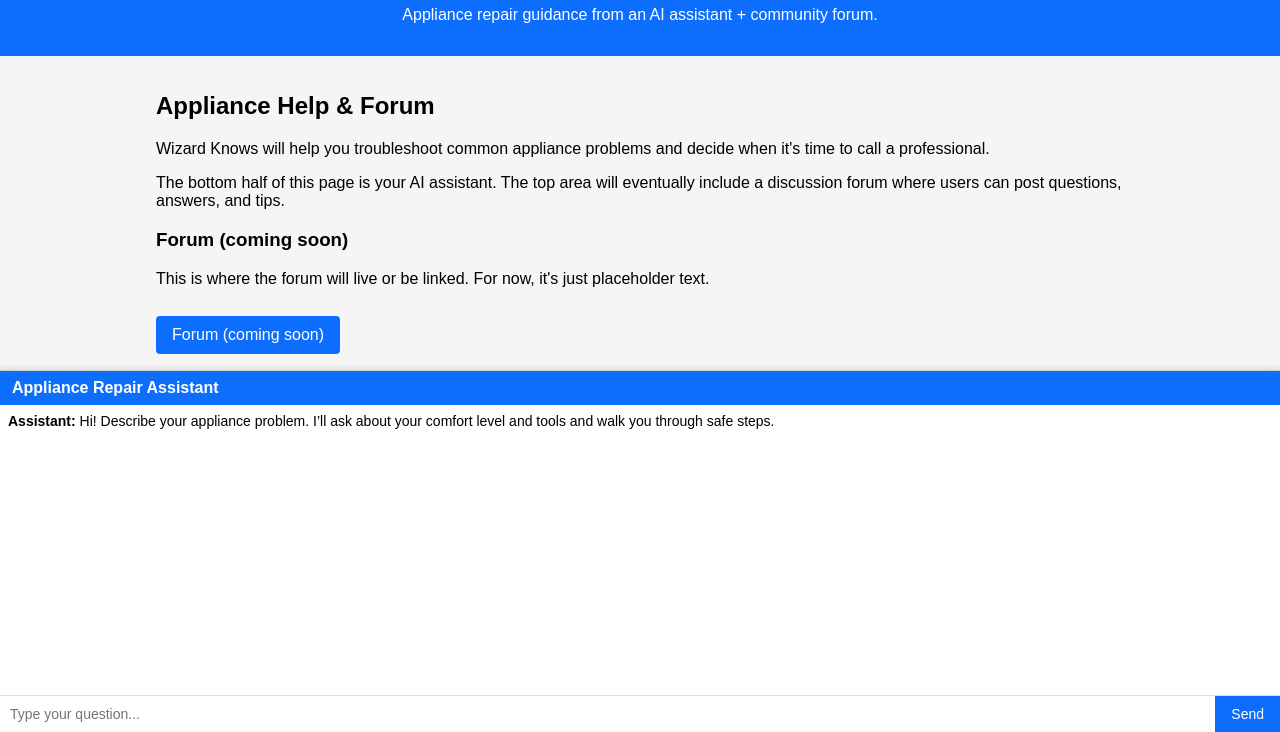
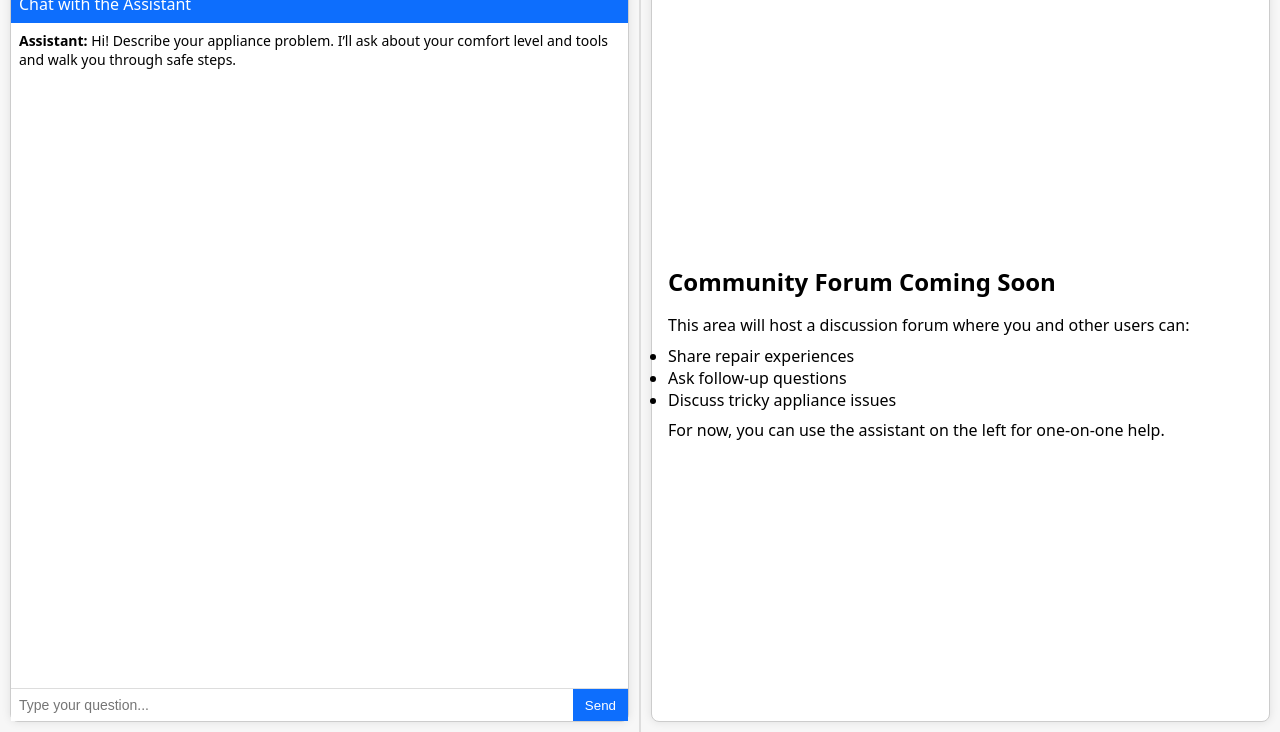
Before and after one commit to Wizardknows/WizardKnows, a website: page index.html in a window 1280 px wide. Shown: the part 68-800 px from the top of the page. Drawn offline with Linux system fonts and the light colour scheme.

Commit message:
Add split layout with live chatbot

```diff
--- a/index.html
+++ b/index.html
@@ -1,135 +1,182 @@
-<!doctype html>
-<html>
+<!DOCTYPE html>
+<html lang="en">
 <head>
-  <meta charset="utf-8">
-  <title>Wizard Knows - Appliance Help</title>
+  <meta charset="UTF-8" />
+  <title>Wizard Knows – Appliance Help</title>
+  <meta name="viewport" content="width=device-width, initial-scale=1.0" />
   <style>
-    html, body {
+    * { box-sizing: border-box; margin: 0; padding: 0; }
+
+    body, html {
       height: 100%;
-      margin: 0;
-      padding: 0;
+      font-family: system-ui, -apple-system, BlinkMacSystemFont, "Segoe UI", sans-serif;
     }
-    body {
-      font-family: Arial, sans-serif;
-      background: #f5f5f5;
+
+    .page {
       display: flex;
-      flex-direction: column;
-      min-height: 100vh;
+      height: 100vh;
     }
-    header {
-      background: #0d6efd;
-      color: white;
-      padding: 16px;
-      text-align: center;
-    }
-    main {
-      flex: 1; /* takes remaining space above chat */
-      max-width: 1000px;
-      margin: 0 auto;
-      width: 100%;
-      padding: 16px;
-      box-sizing: border-box;
-    }
-    h1 {
-      margin-top: 0;
-    }
-    .btn {
-      display: inline-block;
-      padding: 10px 16px;
-      background: #0d6efd;
-      color: white;
-      text-decoration: none;
-      border-radius: 4px;
-      margin-top: 12px;
-    }
-    /* Chat section at the bottom, half screen height */
-    #chat-section {
-      height: 50vh; /* bottom half of the screen */
-      background: #ffffff;
-      border-top: 1px solid #ccc;
-      box-shadow: 0 -2px 6px rgba(0,0,0,0.1);
+
+    .left, .right {
+      flex: 1;
+      border-left: 1px solid #ddd;
+      border-right: 1px solid #ddd;
       display: flex;
       flex-direction: column;
     }
-    #chat-header {
-      background:#0d6efd;
-      color:white;
-      padding:8px 12px;
-      font-weight:bold;
+
+    .left {
+      border-left: none;
     }
+
+    .right {
+      border-right: none;
+    }
+
+    .panel-header {
+      padding: 10px 12px;
+      background: #0d6efd;
+      color: #fff;
+      font-weight: 600;
+    }
+
+    .panel-body {
+      flex: 1;
+      overflow: auto;
+      padding: 10px;
+      background: #f7f7f7;
+    }
+
+    /* Chat widget fills the left panel */
+    #ai-widget {
+      height: 100%;
+      border: 1px solid #ccc;
+      border-radius: 8px;
+      background: #fff;
+      display: flex;
+      flex-direction: column;
+      box-shadow: 0 0 10px rgba(0,0,0,0.1);
+    }
+
     #ai-chat-log {
-      flex:1;
-      padding:8px;
-      overflow-y:auto;
-      font-size:14px;
+      flex: 1;
+      padding: 8px;
+      overflow-y: auto;
+      font-size: 14px;
     }
-    #chat-input-row {
-      display:flex;
-      border-top:1px solid #ddd;
+
+    #ai-widget-footer {
+      display: flex;
+      border-top: 1px solid #ddd;
     }
+
     #ai-user-input {
-      flex:1;
-      border:none;
-      padding:10px;
-      font-size:14px;
-      outline:none;
+      flex: 1;
+      border: none;
+      padding: 8px;
+      font-size: 14px;
+      outline: none;
     }
+
     #ai-send-btn {
-      border:none;
-      background:#0d6efd;
-      color:white;
-      padding:0 16px;
-      cursor:pointer;
-      font-size:14px;
+      border: none;
+      background: #0d6efd;
+      color: #fff;
+      padding: 0 12px;
+      cursor: pointer;
+    }
+
+    #ai-send-btn:disabled {
+      opacity: 0.6;
+      cursor: default;
+    }
+
+    /* Simple right panel placeholder */
+    .coming-soon {
+      height: 100%;
+      border: 1px solid #ccc;
+      border-radius: 8px;
+      background: #fff;
+      padding: 16px;
+      box-shadow: 0 0 10px rgba(0,0,0,0.1);
+      display: flex;
+      flex-direction: column;
+      justify-content: center;
+      align-items: flex-start;
+      gap: 8px;
+    }
+
+    .coming-soon h2 {
+      margin-bottom: 8px;
+    }
+
+    .coming-soon p {
+      line-height: 1.4;
+    }
+
+    /* Responsive: stack on small screens */
+    @media (max-width: 800px) {
+      .page {
+        flex-direction: column;
+      }
+      .left, .right {
+        height: 50vh;
+      }
     }
   </style>
 </head>
 <body>
-  <header>
-    <h1>Wizard Knows</h1>
-    <p>Appliance repair guidance from an AI assistant + community forum.</p>
-  </header>
-
-  <!-- Top half: content / forum area -->
-  <main>
-    <h2>Appliance Help & Forum</h2>
-    <p>
-      Wizard Knows will help you troubleshoot common appliance problems and decide
-      when it's time to call a professional.
-    </p>
-    <p>
-      The bottom half of this page is your AI assistant. The top area will eventually
-      include a discussion forum where users can post questions, answers, and tips.
-    </p>
-    <h3>Forum (coming soon)</h3>
-    <p>
-      This is where the forum will live or be linked. For now, it's just placeholder text.
-    </p>
-    <a href="#" class="btn">Forum (coming soon)</a>
-  </main>
-
-  <!-- Bottom half: full-width chat -->
-  <section id="chat-section">
-    <div id="chat-header">
-      Appliance Repair Assistant
+  <div class="page">
+    <!-- LEFT: Chatbot -->
+    <div class="left">
+      <div class="panel-header">Wizard Knows – Appliance Repair Assistant</div>
+      <div class="panel-body">
+        <div id="ai-widget">
+          <div style="background:#0d6efd; color:white; padding:8px; border-radius:8px 8px 0 0;">
+            Chat with the Assistant
+          </div>
+          <div id="ai-chat-log">
+            <div><strong>Assistant:</strong> Hi! Describe your appliance problem. I’ll ask about your comfort level and tools and walk you through safe steps.</div>
+          </div>
+          <div id="ai-widget-footer">
+            <input
+              id="ai-user-input"
+              type="text"
+              placeholder="Type your question..."
+              autocomplete="off"
+            />
+            <button id="ai-send-btn">Send</button>
+          </div>
+        </div>
+      </div>
     </div>
 
-    <div id="ai-chat-log">
-      <div><strong>Assistant:</strong> Hi! Describe your appliance problem. I’ll ask about your comfort level and tools and walk you through safe steps.</div>
+    <!-- RIGHT: Discussion forum placeholder -->
+    <div class="right">
+      <div class="panel-header">Community Discussion (Coming Soon)</div>
+      <div class="panel-body">
+        <div class="coming-soon">
+          <h2>Community Forum Coming Soon</h2>
+          <p>
+            This area will host a discussion forum where you and other users can:
+          </p>
+          <ul>
+            <li>Share repair experiences</li>
+            <li>Ask follow-up questions</li>
+            <li>Discuss tricky appliance issues</li>
+          </ul>
+          <p>
+            For now, you can use the assistant on the left for one-on-one help.
+          </p>
+        </div>
+      </div>
     </div>
+  </div>
 
-    <div id="chat-input-row">
-      <input id="ai-user-input"
-             type="text"
-             placeholder="Type your question...">
-      <button id="ai-send-btn">
-        Send
-      </button>
-    </div>
-  </section>
-
+  <!-- Chat JS -->
   <script>
-    const BACKEND_URL = 'http://localhost:3000/chat';
+    // Your live backend on Render:
+    const BACKEND_URL = 'https://wizardknows.onrender.com/chat';
 
     const logEl = document.getElementById('ai-chat-log');
     const inputEl = document.getElementById('ai-user-input');
@@ -139,12 +186,18 @@
       const text = inputEl.value.trim();
       if (!text) return;
 
+      // Show user message
       const userDiv = document.createElement('div');
       userDiv.innerHTML = '<strong>You:</strong> ' + text;
       logEl.appendChild(userDiv);
       logEl.scrollTop = logEl.scrollHeight;
       inputEl.value = '';
+      inputEl.focus();
 
+      // Disable button while waiting
+      sendBtn.disabled = true;
+
+      // Call backend
       try {
         const res = await fetch(BACKEND_URL, {
           method: 'POST',
@@ -164,6 +217,8 @@
         errorDiv.innerHTML = '<strong>Assistant:</strong> There was an error contacting the server.';
         logEl.appendChild(errorDiv);
         logEl.scrollTop = logEl.scrollHeight;
+      } finally {
+        sendBtn.disabled = false;
       }
     }
 
```
